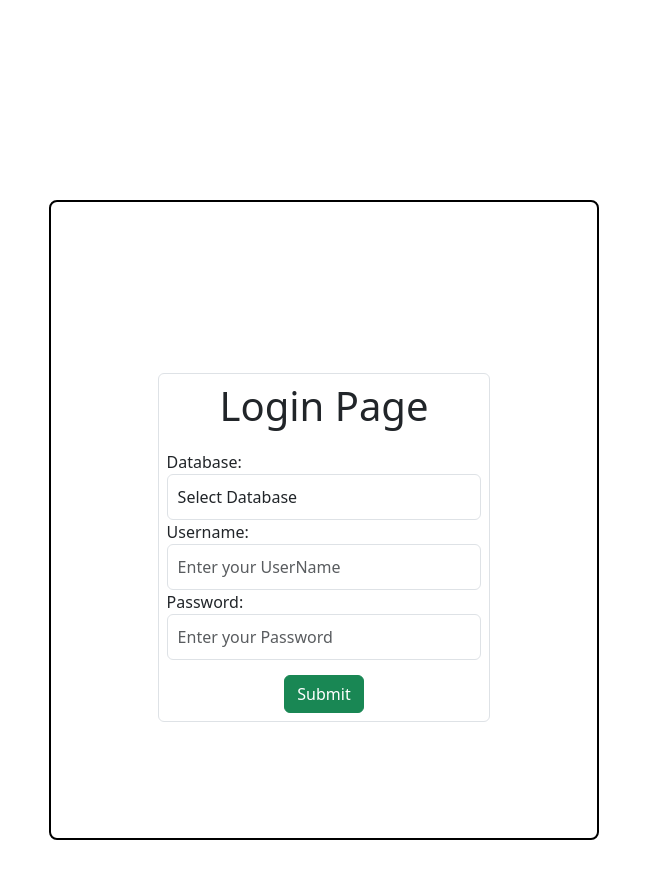
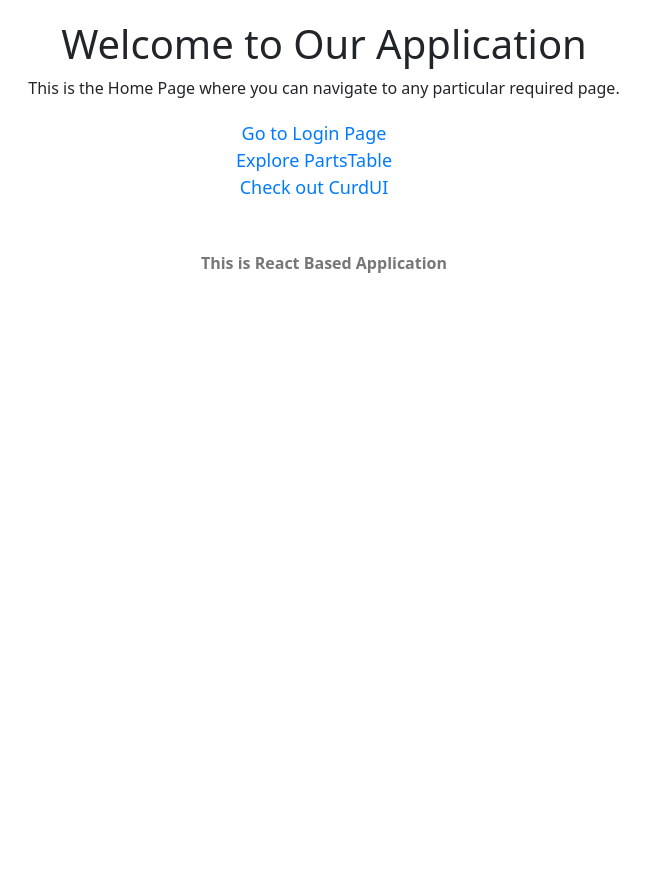
Before and after one commit to AbhishekPhulzalke1998/wrm-practice, a React (Create React App) app: page / in a window 1280 px wide. Shown: the top 878 px of the page, without its empty margins (316-966 px from the left). After the commit the page ends 800 px from the top, so only its background shows below. Built offline with nearby package versions, Linux system fonts and the light colour scheme.

Commit message:
add 3/5/2024

```diff
--- a/package.json
+++ b/package.json
@@ -14,6 +14,8 @@
     "react-dom": "^18.2.0",
     "react-router-dom": "^6.23.0",
     "react-scripts": "5.0.1",
+    "reactjs-popup": "^2.0.6",
+    "sweetalert2": "^11.10.8",
     "web-vitals": "^2.1.4"
   },
   "scripts": {
--- a/src/App.js
+++ b/src/App.js
@@ -14,6 +14,7 @@ import PartsFetch from './form/itemtypedata/PartsFetch';
 import PartsTable from './form/itemtypedata/PartsTable';
 import NoPage from './form/NoPage';
 import CurdUI from './curd/CurdUI';
+import Home from './Home';
 
 
 
@@ -36,7 +37,7 @@ function App() {
     {/* <PartsTable />  */}
 
 
-    <Route index element={<Login />}/>
+    <Route index element={<Home />}/>
     <Route path='/Login' element={<Login />}/>
     <Route path='/Parts' element={<PartsFetch />}/>
     <Route path='/curd/:keyed_name' element={<CurdUI />}/>
--- /dev/null
+++ b/src/Home.css
@@ -0,0 +1,35 @@
+.home-container {
+    max-width: 800px;
+    margin: 0 auto;
+    padding: 20px;
+    text-align: center;
+  }
+
+  header {
+    margin-bottom: 20px;
+  }
+
+  nav ul {
+    list-style-type: none;
+    padding: 0;
+  }
+
+  .nav-link {
+    text-decoration: none;
+    color: #007bff; /* Blue color */
+    font-size: 18px;
+    margin-right: 20px;
+  }
+
+  .nav-link:hover {
+    text-decoration: underline; /* Underline on hover */
+  }
+
+  footer {
+    margin-top: 50px;
+    color: #777; /* Gray color */
+  }
+
+  footer p {
+    margin-bottom: 10px;
+  }
--- /dev/null
+++ b/src/Home.js
@@ -0,0 +1,33 @@
+import React from 'react';
+import { Link } from 'react-router-dom';
+import './Home.css';
+
+const Home = () => {
+  return (
+    <div className="home-container">
+      <header>
+        <h1>Welcome to Our Application</h1>
+        <p>This is the Home Page where you can navigate to any particular required page.</p>
+      </header>
+      <nav>
+        <ul>
+          <li>
+            <Link to="/Login" className="nav-link">Go to Login Page</Link>
+          </li>
+          <li>
+            <Link to="/Parts" className="nav-link">Explore PartsTable</Link>
+          </li>
+          <li>
+            <Link to="/curd/:keyed_name" className="nav-link">Check out CurdUI</Link>
+          </li>
+        </ul>
+      </nav>
+      <footer>
+        <p><b>This is React Based Application</b></p>
+
+      </footer>
+    </div>
+  );
+};
+
+export default Home;
--- a/src/curd/CurdUI.js
+++ b/src/curd/CurdUI.js
@@ -3,7 +3,7 @@ import { Button } from 'react-bootstrap';
 import Save from './save'; // Import the Save component
 import { useLocation } from 'react-router-dom';
 import './CurdUI.css';
-import { useItemDataContext } from './DataItemCon';
+
 
 const CurdUI = () => {
     const location = useLocation();
--- a/src/curd/save.js
+++ b/src/curd/save.js
@@ -1,5 +1,6 @@
 import React from 'react';
 import axios from 'axios';
+import Swal from 'sweetalert2';
 
 const Save = ({ itemData, setEditMode, updateItemId }) => {
     const token = localStorage.getItem('token');
@@ -22,10 +23,12 @@ const Save = ({ itemData, setEditMode, updateItemId }) => {
             console.log('Data updated successfully:', response.data);
             // Update item data with the new ID
             updateItemId(response.data.id);
+            Swal.fire('success!','your action has been completed','success');
             setEditMode(false); // Disable edit mode after successful update
         })
         .catch(error => {
             console.error('Error updating data:', error);
+            Swal.fire('Error','something went wroong.','error');
         });
     };
 
--- a/src/form/Login.js
+++ b/src/form/Login.js
@@ -3,9 +3,18 @@ import md5 from 'md5';
 import UserService from './UserService';
 import 'bootstrap/dist/css/bootstrap.min.css';
 import Button from 'react-bootstrap/Button';
+import Modal from 'react-bootstrap/Modal';
+// import saveimgae from './img/saveimgae';
+import Swal from 'sweetalert2';
+
+
+
+
+
 
 export default function Login() {
     const [inputData, setInputData] = useState({ Database: "", UserName: "", Password: "" });
+    const [showModal, setShowModal] = useState(false); // State to control modal visibility
 
     function handleData(e) {
         setInputData({ ...inputData, [e.target.name]: e.target.value });
@@ -21,6 +30,7 @@ export default function Login() {
             UserService().login(dataWithHashedPassword)
                 .then(() => {
                     console.log("Login successful!");
+                    setShowModal(true); // Show modal on successful login
                 })
                 .catch(error => {
                     console.error("Login failed:", error);
@@ -28,10 +38,14 @@ export default function Login() {
         }
     }
 
+    // handlesuccess()
+    // {
+    //     Swal.fire('success!','your action has been completed','success');
+    // }
+
     return (
         <>
-
-            <div className="container" >
+           <div className="container" >
                 <div style={{ width: '80%', padding: '20px', marginBottom:'100px', marginTop:'100px' ,  height:'60%' }}>
                     <form onSubmit={handleSubmit} className="border p-2 rounded">
                         <div className='header'>
@@ -58,11 +72,30 @@ export default function Login() {
                         </div>
 
                         <div className="text-center">
-                            <Button style={{ marginTop: '15px' }} className='btn btn-success' type='submit'>Submit</Button>
+                            <Button   style={{ marginTop: '15px' }} className='btn btn-success' type='submit'>Submit</Button>
                         </div>
                     </form>
                 </div>
             </div>
+            <Modal
+    show={showModal}
+    onHide={() => setShowModal(false)}
+    style={{ backgroundColor: 'rgba(0, 0, 0, 0.5)' }} // Semi-transparent background
+>
+<Modal.Header closeButton style={{ backgroundColor: '#28a745', color: '#fff', borderBottom: 'none' }}>
+
+    <Modal.Title style={{ margin: '0', display: 'flex', justifyContent: 'center', alignItems: 'center', width: '100%' }}>Congratulations !!</Modal.Title>
+</Modal.Header>
+
+    <Modal.Body style={{ backgroundColor: '#f8f9fa', color: '#000',maxHeight:'50px', maxWidth:'220px' }}>
+        <p>Your login is successful!</p>
+    </Modal.Body>
+    <Modal.Footer style={{ backgroundColor: '#28a745', borderTop: 'none' }}>
+        <Button variant="secondary" onClick={() => setShowModal(false)}>
+            Close
+        </Button>
+    </Modal.Footer>
+</Modal>
         </>
     );
 }
```
Also changed, not shown: src/form/Login.css (line endings or trailing spaces), src/img/saveimgae.jpg (added), 1 other file (tests, documents, lock files or other folders).
